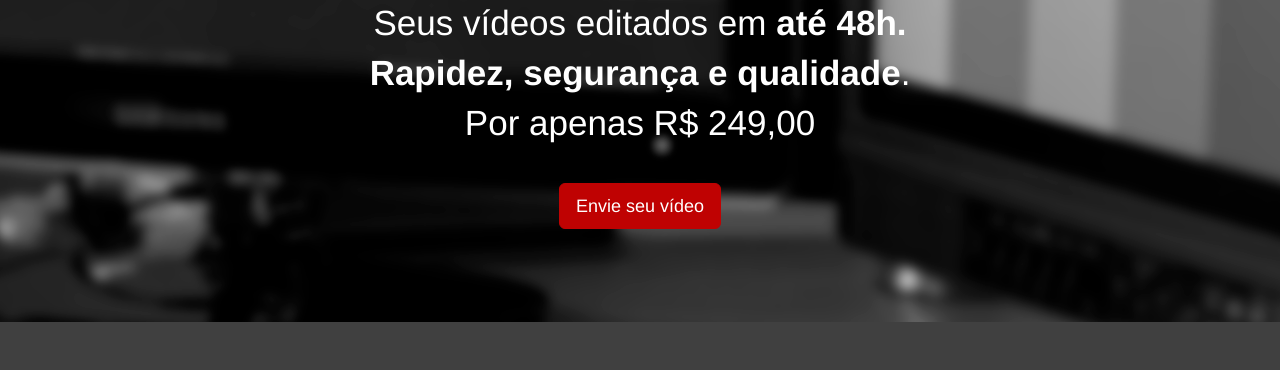
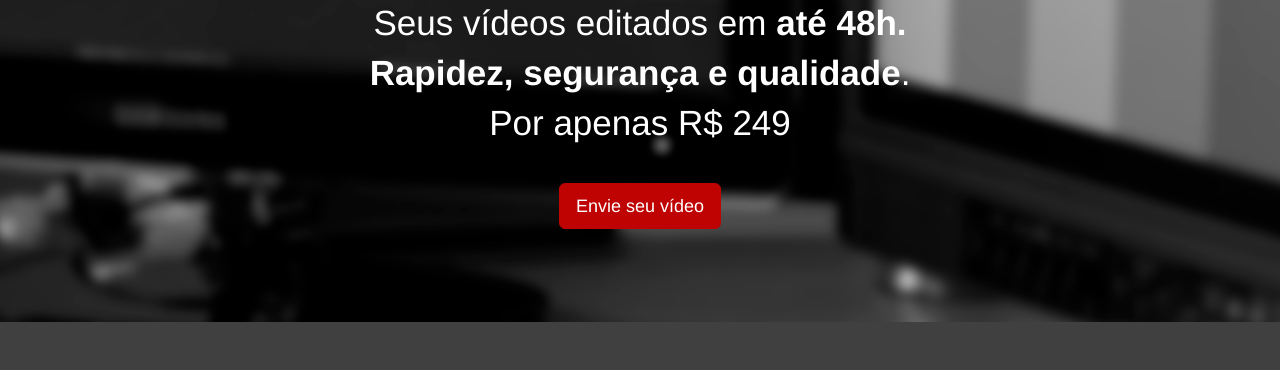
Before and after one commit to rflpazini/editai, a plain HTML site: page index.html in a window 1280 px wide. Shown: the part 430-800 px from the top of the page. Drawn offline with nearby package versions, Linux system fonts and the light colour scheme; some packages are replaced by stand-ins of ours; a script that the page names is missing.

Commit message:
alt de cont

```diff
--- a/index.html
+++ b/index.html
@@ -56,7 +56,7 @@
                 </div>
                 <div class="row">
                     <div class="col-md-offset-3 col-md-6">
-                        <p>Seus vídeos editados em <strong class="destaque-slogan">até 48h. Rapidez, segurança e qualidade</strong>. Por apenas R$ 249,00</p>
+                        <p>Seus vídeos editados em <strong class="destaque-slogan">até 48h. Rapidez, segurança e qualidade</strong>. Por apenas R$ 249</p>
                     </div>
                 </div>
                 <div class="row">
@@ -111,13 +111,13 @@
             </div>
         </div>
     </section>
-    <section class="video-section">
+  <!--  <section class="video-section">
         <div class="container">
             <div class="embed-responsive embed-responsive-16by9">
                 <iframe class="embed-responsive-item" src="https://www.youtube.com/embed/Ua5mwAlI0Sc"></iframe>
             </div>
         </div>
-    </section>
+    </section> -->
     <section class="fourth-section">
         <div class="container">
             <header class="page-header">
```
